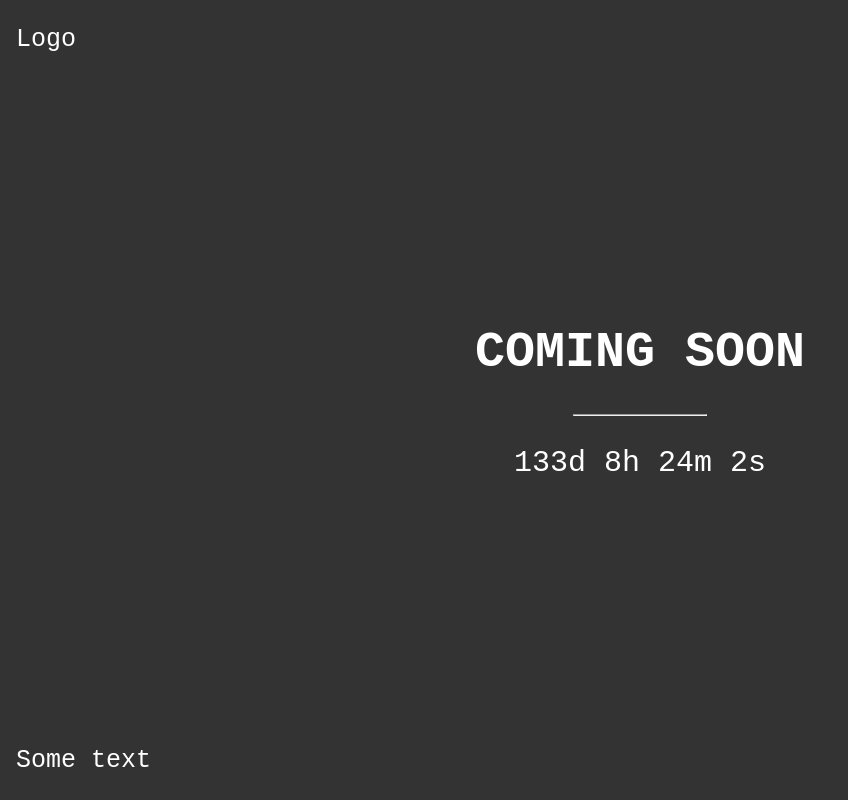
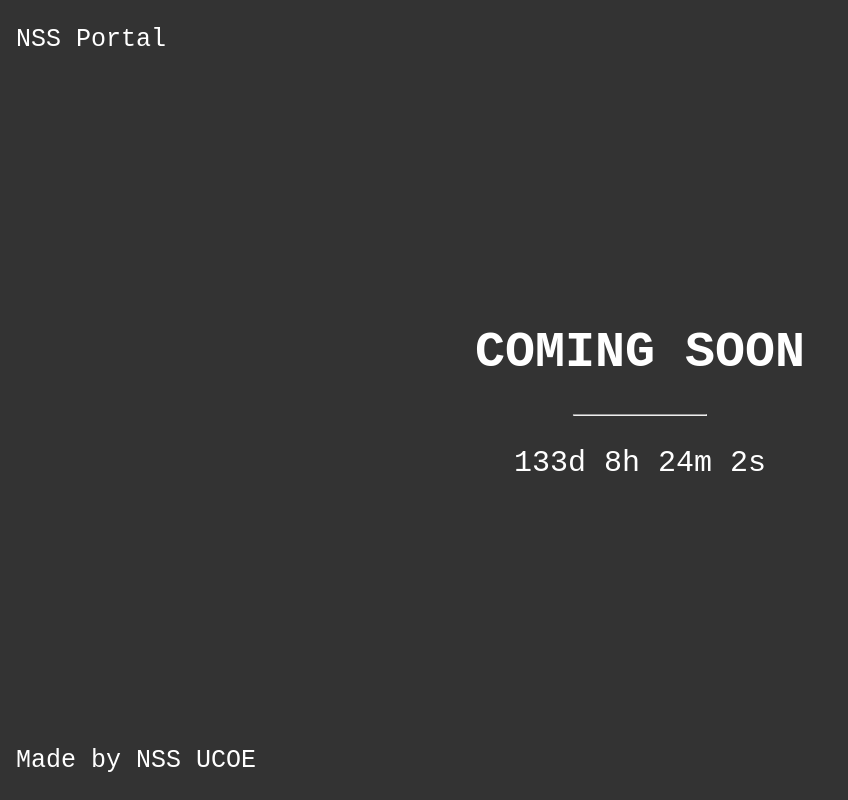
Before and after one commit to nssucoe/nssucoe.github.io, a plain HTML site: page index.html in a window 1280 px wide. Shown: the whole page, without its empty margins (0-848 px from the left). Drawn offline with Linux system fonts and the light colour scheme.

Commit message:
Update index.html

```diff
--- a/index.html
+++ b/index.html
@@ -46,7 +46,7 @@ hr {
 
 <div class="bgimg">
   <div class="topleft">
-    <p>Logo</p>
+    <p>NSS Portal</p>
   </div>
   <div class="middle">
     <h1>COMING SOON</h1>
@@ -54,7 +54,7 @@ hr {
     <p id="demo" style="font-size:30px"></p>
   </div>
   <div class="bottomleft">
-    <p>Some text</p>
+    <p>Made by NSS UCOE</p>
   </div>
 </div>
 
```
